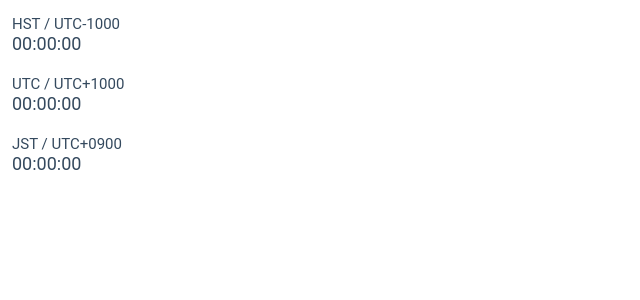
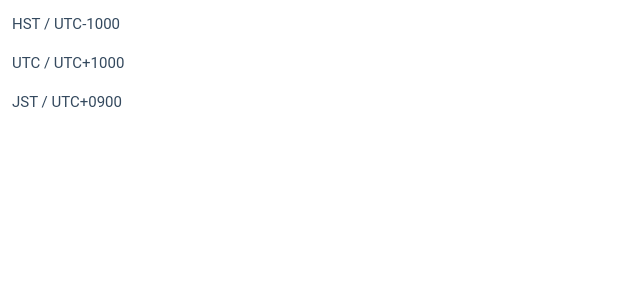
Before and after one commit to ssatocc/timeis, a Vue app: page / in a window 1280 px wide. Shown: the top 300 px of the page, without its empty margins (0-640 px from the left). Built offline with nearby package versions, Linux system fonts and the light colour scheme.

Commit message:
Update src/App.vue

```diff
--- a/src/App.vue
+++ b/src/App.vue
@@ -3,17 +3,17 @@
     <p>
       <small>HST / UTC-1000</small>
       <br>
-      00:00:00
+      {{ hst }}
     </p>
     <p>
       <small>UTC / UTC+1000</small>
       <br>
-      00:00:00
+      {{ utc }}
     </p>
     <p>
       <small>JST / UTC+0900</small>
       <br>
-      00:00:00
+      {{ jst }}
     </p>
   </div>
 </template>
@@ -22,6 +22,20 @@
 export default {
   name: 'App',
   components: {
+  },
+  data() {
+    return {
+      hst: '',
+      utc: '',
+      jst: ''
+    }
+  },
+  mounted() {
+    this.init()
+  },
+  methods: {
+    init() {
+    }
   }
 }
 </script>
```
